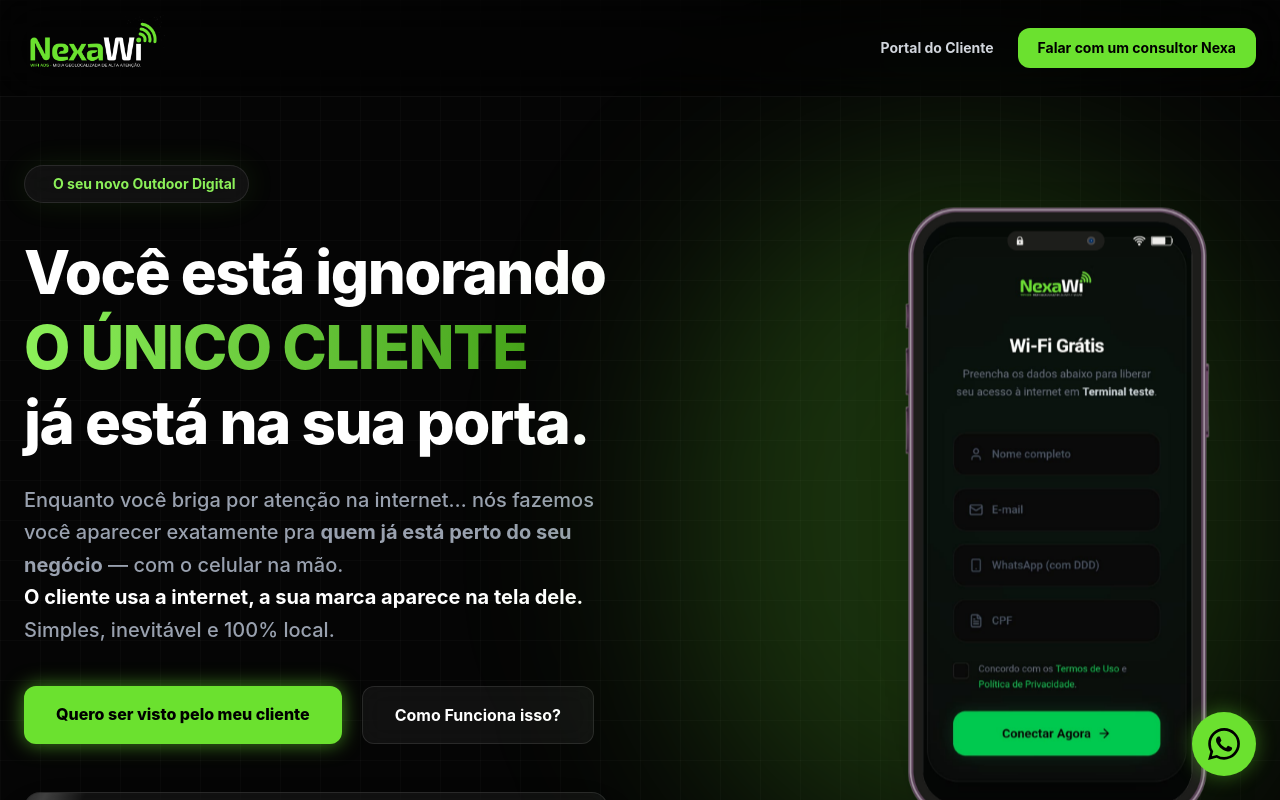
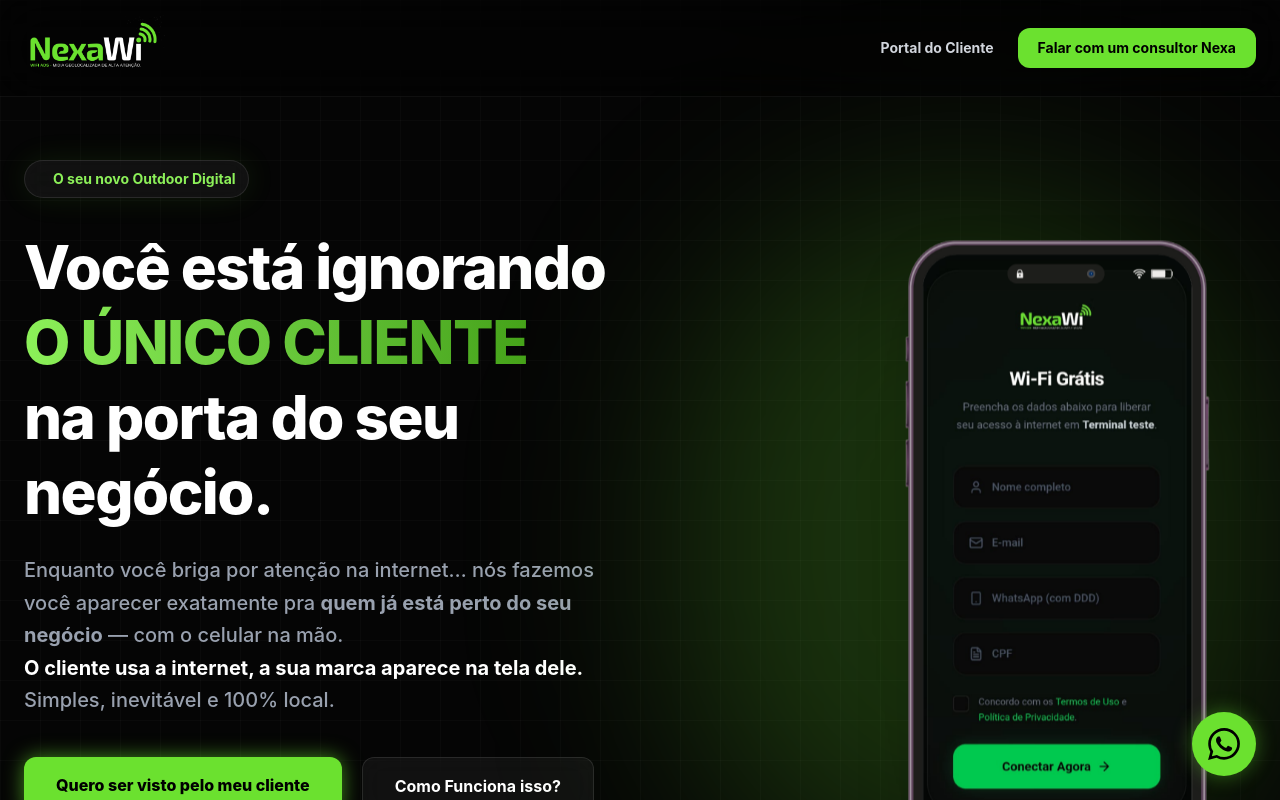
Before and after one commit to jamesnebou/nexawi-ads, a Next.js app: page / in a window 1280 px wide. Shown: the top 800 px of the page. Built offline with nearby package versions, Linux system fonts and the light colour scheme.

Commit message:
Correção em headline

```diff
--- a/src/app/page.js
+++ b/src/app/page.js
@@ -273,7 +273,7 @@ export default function LandingPage() {
                O ÚNICO CLIENTE
               </span>{" "}
               <br />
-              já está na sua porta.
+              na porta do seu negócio.
             </h1>
 
             <p className="text-base sm:text-lg md:text-xl text-gray-400 mb-8 md:mb-10 max-w-2xl mx-auto lg:mx-0 leading-relaxed font-medium">
```
